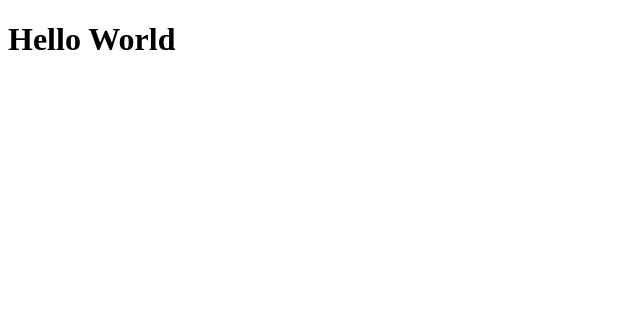
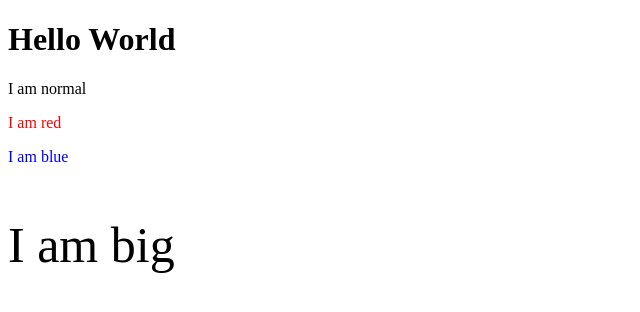
Before and after one commit to JackyAlbores/JackyAlbores.github.io, a plain HTML site: page index.html in a window 1280 px wide. Shown: the whole page, without its empty margins (0-640 px from the left). Drawn offline with Linux system fonts and the light colour scheme.

Commit message:
Update index.html

```diff
--- a/index.html
+++ b/index.html
@@ -6,5 +6,8 @@
   </head>
   <body>
     <h1>Hello World</h1>
-  </body>
+      <p>I am normal</p>
+<p style="color:red;">I am red</p>
+<p style="color:blue;">I am blue</p>
+<p style="font-size:50px;">I am big</p>  </body>
 </html>
```
